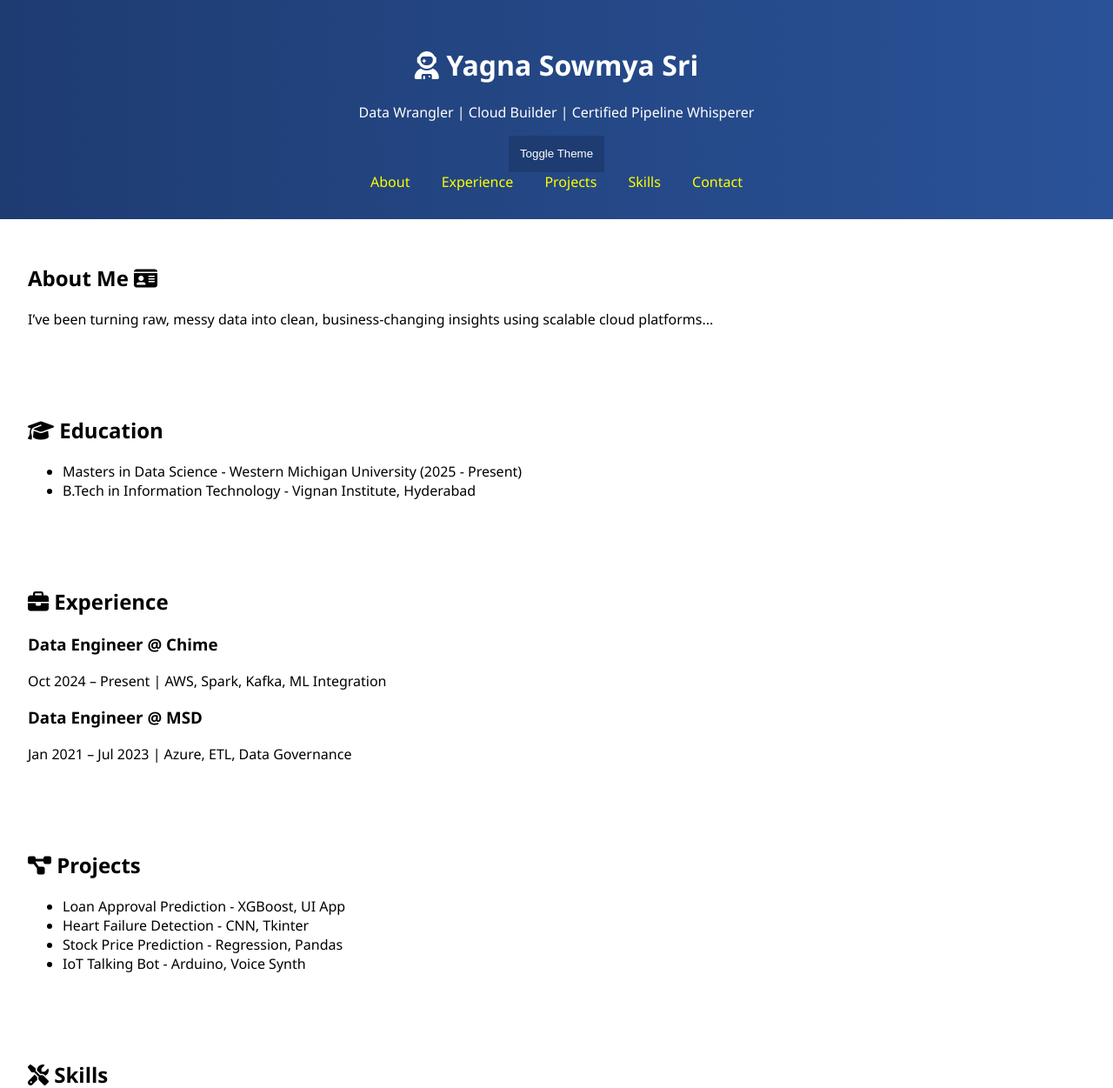
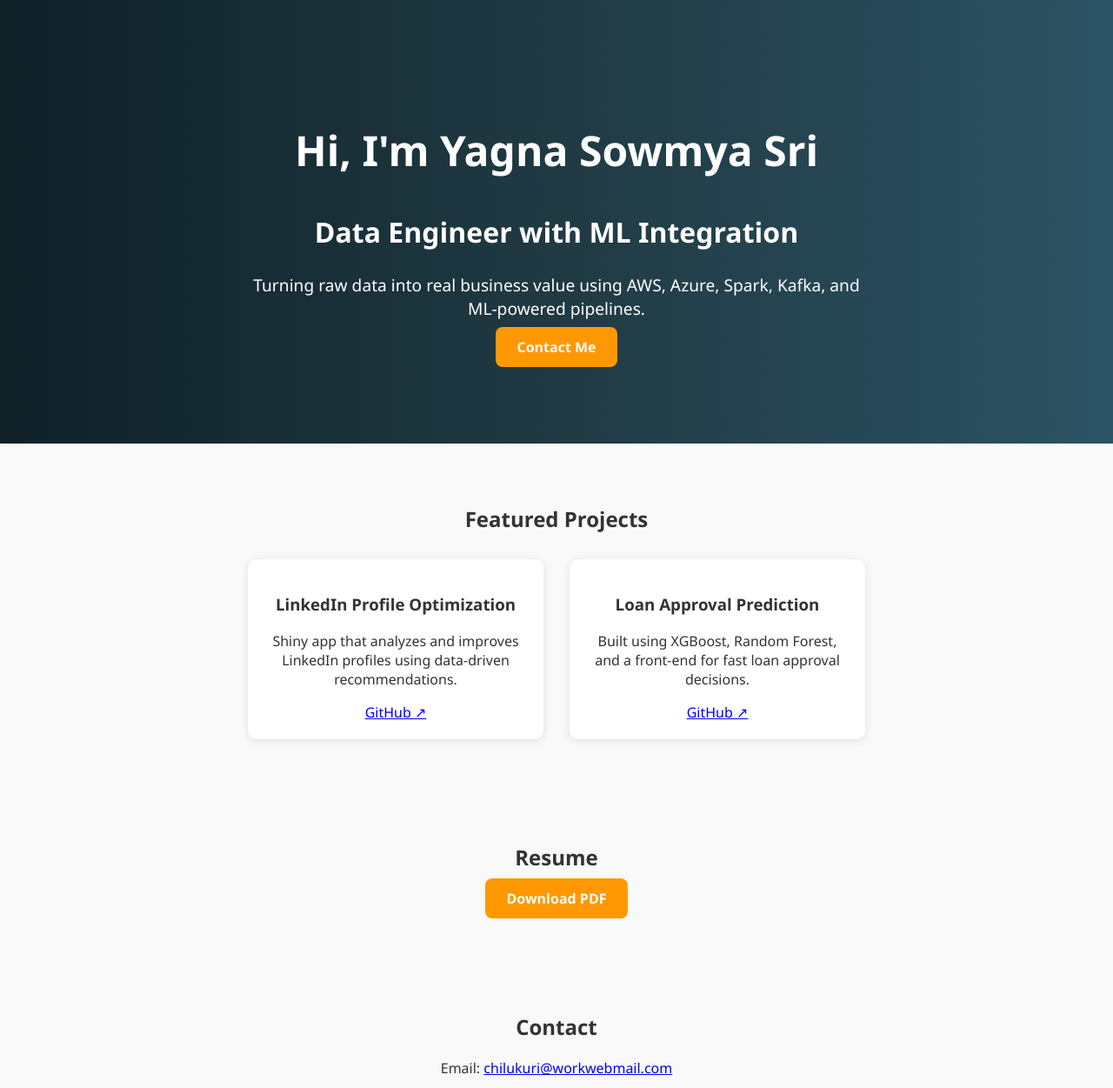
Before and after one commit to Sowmya0602/Yagna-Sowmya-Sri-chilukuri, a plain HTML site: page index.html in a window 1280 px wide. Shown: the top 1251 px of the page at 87% size. Drawn offline with nearby package versions, Linux system fonts and the light colour scheme; files that its build step writes are made by us from their sources.

Commit message:
Add files via upload

```diff
--- a/index.html
+++ b/index.html
@@ -1,91 +1,50 @@
 
 <!DOCTYPE html>
-<html lang="en" data-theme="light">
+<html lang="en">
 <head>
   <meta charset="UTF-8" />
   <meta name="viewport" content="width=device-width, initial-scale=1.0" />
-  <title>Yagna Sowmya Sri | Data Engineer</title>
+  <title>Yagna Sowmya Sri | Data Engineer with ML Integration</title>
   <link rel="stylesheet" href="assets/css/style.css" />
-  <script src="https://cdnjs.cloudflare.com/ajax/libs/gsap/3.12.2/gsap.min.js"></script>
-  <script src="https://cdn.jsdelivr.net/npm/@lottiefiles/lottie-player@latest/dist/lottie-player.js"></script>
-  <script src="https://unpkg.com/locomotive-scroll@4.1.4/dist/locomotive-scroll.min.js"></script>
   <script src="https://kit.fontawesome.com/a076d05399.js" crossorigin="anonymous"></script>
 </head>
 <body>
-  <header>
-    <h1><i class="fas fa-user-astronaut"></i> Yagna Sowmya Sri</h1>
-    <p>Data Wrangler | Cloud Builder | Certified Pipeline Whisperer</p>
-    <button id="theme-toggle">Toggle Theme</button>
-    <nav>
-      <a href="#about">About</a>
-      <a href="#experience">Experience</a>
-      <a href="#projects">Projects</a>
-      <a href="#skills">Skills</a>
-      <a href="#contact">Contact</a>
-    </nav>
-  </header>
+  <section class="hero">
+    <div class="hero-content">
+      <h1>Hi, I'm Yagna Sowmya Sri</h1>
+      <h2>Data Engineer with ML Integration</h2>
+      <p>Turning raw data into real business value using AWS, Azure, Spark, Kafka, and ML-powered pipelines.</p>
+      <a href="#contact" class="btn">Contact Me</a>
+    </div>
+  </section>
 
-  <main data-scroll-container>
-    <section id="about" data-scroll-section>
-      <h2>About Me <i class="fas fa-id-card"></i></h2>
-      <p>I’ve been turning raw, messy data into clean, business-changing insights using scalable cloud platforms...</p>
-    </section>
+  <section class="projects" id="projects">
+    <h2>Featured Projects</h2>
+    <div class="project-grid">
+      <div class="project-card">
+        <h3>LinkedIn Profile Optimization</h3>
+        <p>Shiny app that analyzes and improves LinkedIn profiles using data-driven recommendations.</p>
+        <a href="https://github.com/Sowmya0602/Linkedin-Profile-Optimization" target="_blank">GitHub ↗</a>
+      </div>
+      <div class="project-card">
+        <h3>Loan Approval Prediction</h3>
+        <p>Built using XGBoost, Random Forest, and a front-end for fast loan approval decisions.</p>
+        <a href="https://github.com/Sowmya0602/Loan-Approval-Prediction" target="_blank">GitHub ↗</a>
+      </div>
+    </div>
+  </section>
 
-    <section id="education" data-scroll-section>
-      <h2><i class="fas fa-graduation-cap"></i> Education</h2>
-      <ul>
-        <li>Masters in Data Science - Western Michigan University (2025 - Present)</li>
-        <li>B.Tech in Information Technology - Vignan Institute, Hyderabad</li>
-      </ul>
-    </section>
+  <section class="resume" id="resume">
+    <h2>Resume</h2>
+    <a href="assets/resume.pdf" class="btn" download>Download PDF</a>
+  </section>
 
-    <section id="experience" data-scroll-section>
-      <h2><i class="fas fa-briefcase"></i> Experience</h2>
-      <article>
-        <h3>Data Engineer @ Chime</h3>
-        <p>Oct 2024 – Present | AWS, Spark, Kafka, ML Integration</p>
-      </article>
-      <article>
-        <h3>Data Engineer @ MSD</h3>
-        <p>Jan 2021 – Jul 2023 | Azure, ETL, Data Governance</p>
-      </article>
-    </section>
-
-    <section id="projects" data-scroll-section>
-      <h2><i class="fas fa-project-diagram"></i> Projects</h2>
-      <ul>
-        <li>Loan Approval Prediction - XGBoost, UI App</li>
-        <li>Heart Failure Detection - CNN, Tkinter</li>
-        <li>Stock Price Prediction - Regression, Pandas</li>
-        <li>IoT Talking Bot - Arduino, Voice Synth</li>
-      </ul>
-    </section>
-
-    <section id="skills" data-scroll-section>
-      <h2><i class="fas fa-tools"></i> Skills</h2>
-      <p>Python, SQL, Spark, Kafka, AWS, Azure, ML, Power BI, Tableau</p>
-    </section>
-
-    <section id="resume" data-scroll-section>
-      <h2><i class="fas fa-file-alt"></i> Resume</h2>
-      <a href="assets/resume.pdf" download>Download Resume (PDF)</a>
-    </section>
-
-    <section id="contact" data-scroll-section>
-      <h2><i class="fas fa-envelope"></i> Contact Me</h2>
-      <form action="https://formspree.io/f/xzbldrgk" method="POST">
-        <input type="text" name="name" placeholder="Your name" required />
-        <input type="email" name="email" placeholder="Your email" required />
-        <textarea name="message" placeholder="Your message" required></textarea>
-        <button type="submit">Send</button>
-      </form>
-    </section>
-  </main>
-
-  <script src="assets/js/theme-toggle.js"></script>
-  <script>
-    const scroll = new LocomotiveScroll({ el: document.querySelector("[data-scroll-container]"), smooth: true });
-    gsap.from("header", { opacity: 0, y: -50, duration: 1 });
-  </script>
+  <section class="contact" id="contact">
+    <h2>Contact</h2>
+    <p>Email: <a href="mailto:chilukuri@workwebmail.com">chilukuri@workwebmail.com</a></p>
+    <p>Phone: <a href="tel:+12698706066">(269) 870-6066</a></p>
+    <p>LinkedIn: <a href="https://www.linkedin.com/in/yagna-sowmya-sri-chilukuri-18355b283/" target="_blank">Profile ↗</a></p>
+    <p>GitHub: <a href="https://github.com/Sowmya0602" target="_blank">Sowmya0602</a></p>
+  </section>
 </body>
 </html>
--- /dev/null
+++ b/style.css
@@ -0,0 +1,52 @@
+
+body {
+  font-family: 'Segoe UI', sans-serif;
+  margin: 0;
+  background: #f9f9f9;
+  color: #333;
+}
+.hero {
+  background: linear-gradient(to right, #0f2027, #203a43, #2c5364);
+  color: white;
+  padding: 100px 20px;
+  text-align: center;
+}
+.hero h1 {
+  font-size: 3em;
+}
+.hero h2 {
+  font-size: 2em;
+  margin-top: 0.2em;
+}
+.hero p {
+  font-size: 1.2em;
+  max-width: 700px;
+  margin: 20px auto;
+}
+.btn {
+  background: #ff9800;
+  color: white;
+  padding: 12px 24px;
+  border: none;
+  text-decoration: none;
+  font-weight: bold;
+  border-radius: 8px;
+}
+.projects, .resume, .contact {
+  padding: 50px 20px;
+  text-align: center;
+}
+.project-grid {
+  display: flex;
+  justify-content: center;
+  flex-wrap: wrap;
+  gap: 30px;
+  margin-top: 30px;
+}
+.project-card {
+  background: white;
+  box-shadow: 0 2px 10px rgba(0,0,0,0.1);
+  padding: 20px;
+  width: 300px;
+  border-radius: 10px;
+}
```
Also changed, not shown: 1 other file.
